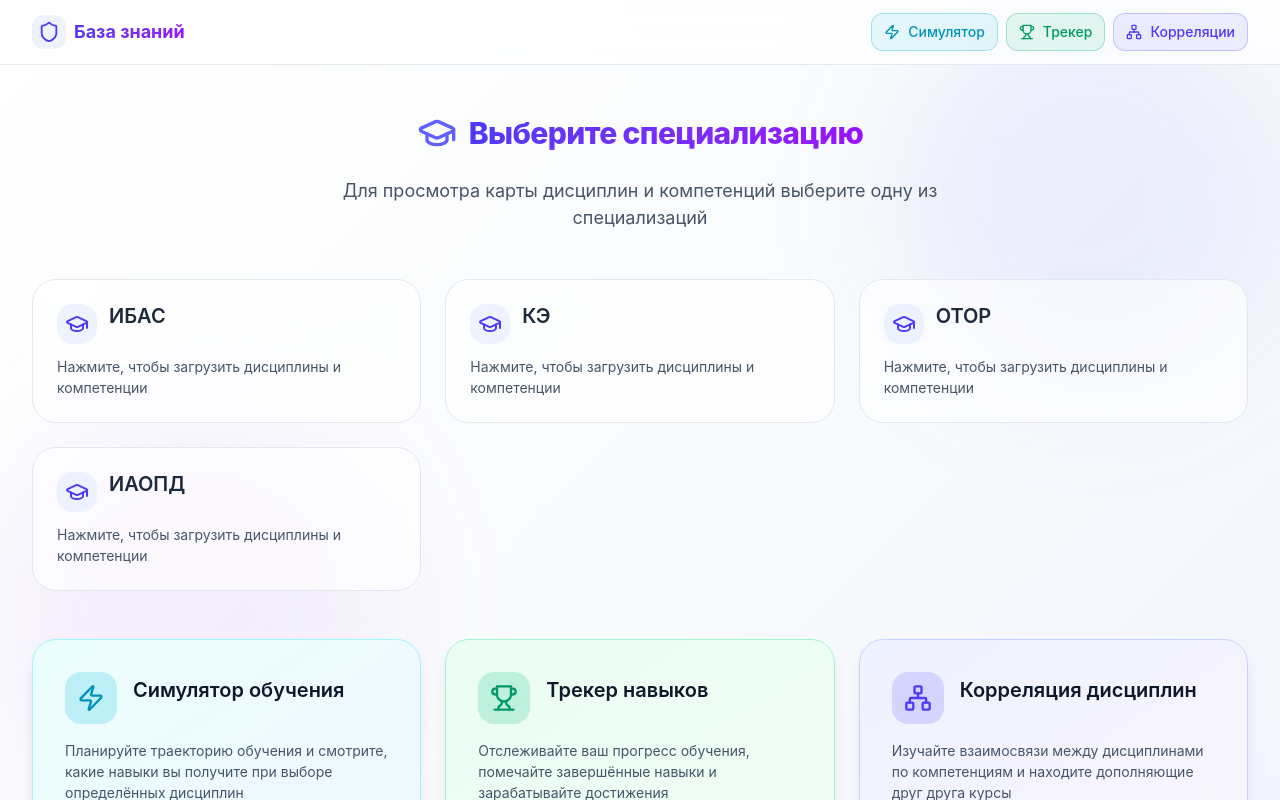
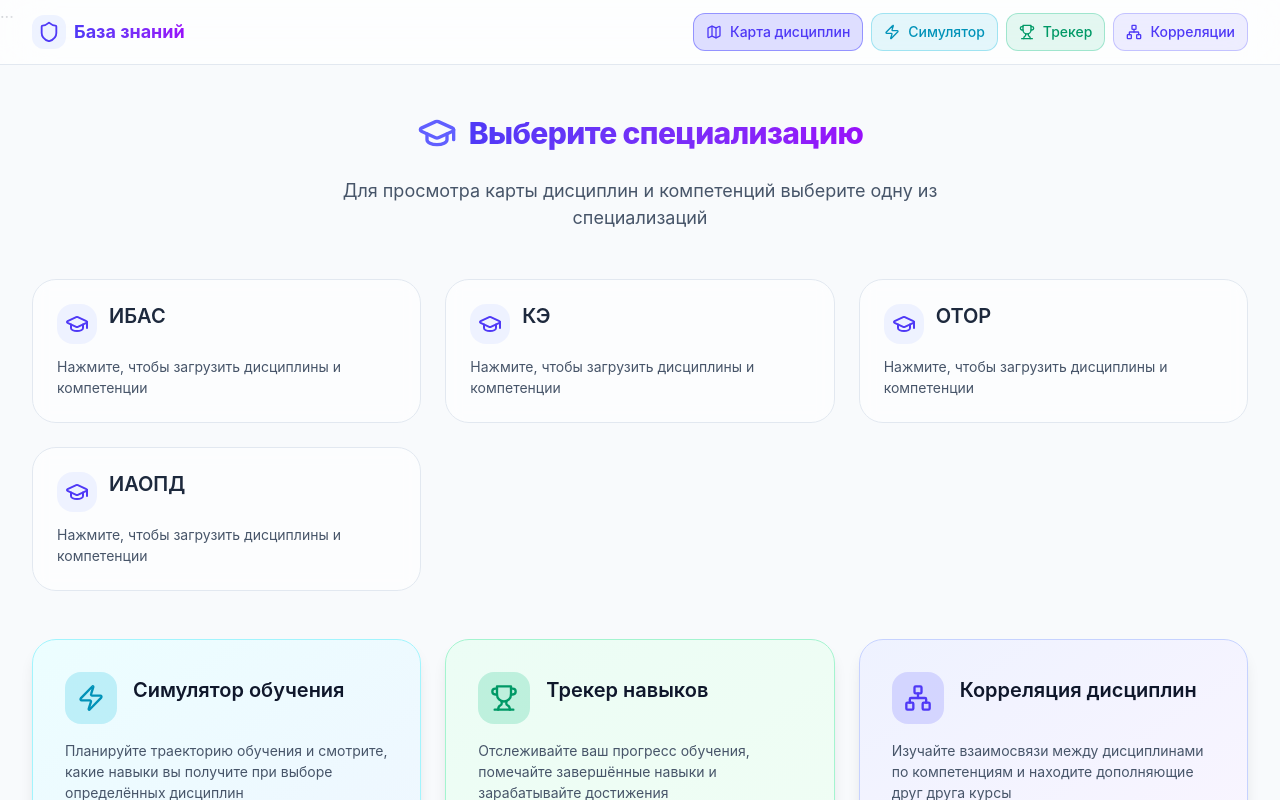
Before and after one commit to WalexWeb/knowledge-base, a Next.js app: page / in a window 1280 px wide. Shown: the top 800 px of the page. Built offline with nearby package versions, Linux system fonts and the light colour scheme.

Commit message:
feat: обновил логику отображения кнопок в page-header

```diff
--- a/app/page.tsx
+++ b/app/page.tsx
@@ -29,6 +29,7 @@ import {
   getSpecializations,
   getSpecializationData,
 } from "@/src/utils/specialization-formatter";
+import { PageHeader } from "@/src/components/page-header";
 
 export default function Home() {
   const {
@@ -85,44 +86,54 @@ export default function Home() {
     setActiveTab("map");
   };
 
+  const tabButtons = (
+    <div className="flex items-center gap-2">
+      <motion.button
+        whileHover={{ scale: 1.05 }}
+        whileTap={{ scale: 0.95 }}
+        onClick={() => setActiveTab("map")}
+        className={`flex items-center gap-2  px-3 py-2 rounded-lg text-sm font-medium transition-all border ${
+          activeTab === "map"
+            ? "bg-linear-to-r from-indigo-500 to-purple-500 text-white border-indigo-500/60"
+            : "bg-indigo-500/10 hover:bg-indigo-500/20 text-indigo-600 dark:text-indigo-400 border-indigo-500/30 hover:border-indigo-500/60"
+        }`}
+      >
+        <Map size={16} />
+        <span className="hidden sm:inline">Карта дисциплин</span>
+        <span className="sm:hidden">Карта</span>
+      </motion.button>
+      <motion.button
+        whileHover={{ scale: 1.05 }}
+        whileTap={{ scale: 0.95 }}
+        onClick={() => setActiveTab("comparison")}
+        disabled={selectedDisciplines.length === 0}
+        className={`flex items-center gap-2 px-3 py-2 rounded-lg text-sm font-medium transition-all border ${
+          activeTab === "comparison"
+            ? "bg-linear-to-r from-indigo-500 to-purple-500 text-white border-indigo-500/60"
+            : "bg-indigo-500/10 hover:bg-indigo-500/20 text-indigo-600 dark:text-indigo-400 border-indigo-500/30 hover:border-indigo-500/60"
+        } disabled:opacity-40 disabled:hover:scale-100`}
+      >
+        <BarChart3 size={16} />
+        <span className="hidden sm:inline">
+          Сравнение ({selectedDisciplines.length})
+        </span>
+        <span className="sm:hidden">Сравн. ({selectedDisciplines.length})</span>
+      </motion.button>
+    </div>
+  );
+
   return (
-    <div className="min-h-screen bg-linear-to-br from-white via-slate-50 to-indigo-50 dark:from-slate-950 dark:via-slate-900 dark:to-slate-950 text-slate-900 dark:text-white">
-      {/* Фоновые элементы */}
-      <div className="fixed inset-0 pointer-events-none">
-        <div className="absolute top-0 right-0 w-96 h-96 bg-indigo-400/10 dark:bg-indigo-500/10 rounded-full blur-3xl"></div>
-        <div className="absolute bottom-0 left-0 w-96 h-96 bg-purple-400/10 dark:bg-purple-500/10 rounded-full blur-3xl"></div>
-      </div>
+    <div className="min-h-screen bg-linear-to-br ...">
+      <div className="fixed inset-0 pointer-events-none">...</div>
 
-      {/* НАВИГАЦИЯ */}
-      <nav className="sticky top-0 z-40 bg-white/70 dark:bg-slate-950/70 backdrop-blur-xl border-b border-slate-200 dark:border-slate-800">
-        <div className="max-w-7xl mx-auto px-4 sm:px-6 lg:px-8">
-          <div className="flex items-center justify-between h-16">
-            {/* Левая часть: кнопка назад + логотип + название специализации */}
-            <div className="flex items-center gap-4 shrink-0">
-              <motion.div
-                initial={{ opacity: 0, x: -20 }}
-                animate={{ opacity: 1, x: 0 }}
-                className="flex items-center gap-2"
-              >
-                <div className="p-1.5 rounded-lg bg-indigo-100/50 dark:bg-indigo-900/30">
-                  <Shield
-                    size={22}
-                    className="text-indigo-600 dark:text-indigo-400"
-                  />
-                </div>
-                <div className="flex flex-col">
-                  <span className="text-lg font-bold bg-linear-to-r from-indigo-600 to-purple-600 bg-clip-text text-transparent">
-                    База знаний
-                  </span>
-                </div>
-              </motion.div>
-              {selectedSpecializationId && (
+      <PageHeader
+        currentPage="map"
+        hideMapButton={!!selectedSpecializationId}
+        leftSlot={
+          selectedSpecializationId && (
             <motion.button
               onClick={handleBackToSpecializations}
-                  whileHover={{
-                    scale: 1.05,
-                    backgroundColor: "rgba(0,0,0,0.05)",
-                  }}
+              whileHover={{ scale: 1.05, backgroundColor: "rgba(0,0,0,0.05)" }}
               whileTap={{ scale: 0.95 }}
               className="flex items-center gap-2 px-3 py-1.5 rounded-lg text-sm font-medium transition-all bg-white/40 dark:bg-slate-800/40 hover:bg-white/60 dark:hover:bg-slate-700/60 text-slate-700 dark:text-slate-200 border border-slate-200/50 dark:border-slate-700/50"
             >
@@ -130,100 +141,10 @@ export default function Home() {
               <span className="hidden sm:inline">Все специализации</span>
               <span className="sm:hidden">Назад</span>
             </motion.button>
-              )}
-            </div>
-
-            {/* Центральная часть: вкладки (только при выбранной специализации) */}
-            {selectedSpecializationId && (
-              <div className="flex-1 flex justify-center mx-4">
-                <Tabs
-                  value={activeTab}
-                  onValueChange={setActiveTab}
-                  className="w-auto"
-                >
-                  <TabsList className="bg-white/40 dark:bg-slate-800/40 backdrop-blur-sm border border-slate-200/50 dark:border-slate-700/50 rounded-full p-1 gap-1 shadow-sm">
-                    <TabsTrigger
-                      value="map"
-                      className="flex items-center gap-2 px-4 py-1.5 rounded-full text-sm font-medium transition-all data-[state=active]:bg-linear-to-r data-[state=active]:from-indigo-500 data-[state=active]:to-purple-500 data-[state=active]:text-white data-[state=active]:shadow-md hover:scale-105"
-                    >
-                      <Map size={16} />
-                      <span className="hidden sm:inline">Карта дисциплин</span>
-                      <span className="sm:hidden">Карта</span>
-                    </TabsTrigger>
-                    <TabsTrigger
-                      value="comparison"
-                      disabled={selectedDisciplines.length === 0}
-                      className="flex items-center gap-2 px-4 py-1.5 rounded-full text-sm font-medium transition-all data-[state=active]:bg-linear-to-r data-[state=active]:from-indigo-500 data-[state=active]:to-purple-500 data-[state=active]:text-white data-[state=active]:shadow-md hover:scale-105 disabled:opacity-40 disabled:hover:scale-100"
-                    >
-                      <BarChart3 size={16} />
-                      <span className="hidden sm:inline">
-                        Сравнение ({selectedDisciplines.length})
-                      </span>
-                      <span className="sm:hidden">
-                        Сравн. ({selectedDisciplines.length})
-                      </span>
-                    </TabsTrigger>
-                  </TabsList>
-                </Tabs>
-              </div>
-            )}
-
-            {/* Правая часть: ссылки на другие страницы */}
-            <div className="flex items-center gap-2 shrink-0">
-              <motion.div
-                initial={{ opacity: 0, x: 10 }}
-                animate={{ opacity: 1, x: 0 }}
-                transition={{ delay: 0.1 }}
-              >
-                <Link href="/simulator">
-                  <motion.button
-                    whileHover={{ scale: 1.05 }}
-                    whileTap={{ scale: 0.95 }}
-                    className="hidden sm:flex items-center gap-2 px-3 py-2 rounded-lg text-sm font-medium transition-all bg-cyan-500/10 hover:bg-cyan-500/20 text-cyan-600 dark:text-cyan-400 border border-cyan-500/30 hover:border-cyan-500/60"
-                  >
-                    <Zap size={16} />
-                    <span>Симулятор</span>
-                  </motion.button>
-                </Link>
-              </motion.div>
-
-              <motion.div
-                initial={{ opacity: 0, x: 10 }}
-                animate={{ opacity: 1, x: 0 }}
-                transition={{ delay: 0.15 }}
-              >
-                <Link href="/tracker">
-                  <motion.button
-                    whileHover={{ scale: 1.05 }}
-                    whileTap={{ scale: 0.95 }}
-                    className="hidden sm:flex items-center gap-2 px-3 py-2 rounded-lg text-sm font-medium transition-all bg-emerald-500/10 hover:bg-emerald-500/20 text-emerald-600 dark:text-emerald-400 border border-emerald-500/30 hover:border-emerald-500/60"
-                  >
-                    <Trophy size={16} />
-                    <span>Трекер</span>
-                  </motion.button>
-                </Link>
-              </motion.div>
-
-              <motion.div
-                initial={{ opacity: 0, x: 10 }}
-                animate={{ opacity: 1, x: 0 }}
-                transition={{ delay: 0.2 }}
-              >
-                <Link href="/correlations">
-                  <motion.button
-                    whileHover={{ scale: 1.05 }}
-                    whileTap={{ scale: 0.95 }}
-                    className="hidden sm:flex items-center gap-2 px-3 py-2 rounded-lg text-sm font-medium transition-all bg-indigo-500/10 hover:bg-indigo-500/20 text-indigo-600 dark:text-indigo-400 border border-indigo-500/30 hover:border-indigo-500/60"
-                  >
-                    <Network size={16} />
-                    <span>Корреляции</span>
-                  </motion.button>
-                </Link>
-              </motion.div>
-            </div>
-          </div>
-        </div>
-      </nav>
+          )
+        }
+        centerSlot={selectedSpecializationId ? tabButtons : undefined}
+      />
 
       {/* Основной контент */}
       <main className="relative z-10 max-w-7xl mx-auto px-4 sm:px-6 lg:px-8 py-12">
--- a/src/components/page-header.tsx
+++ b/src/components/page-header.tsx
@@ -6,34 +6,53 @@ import { Map, Zap, Trophy, Network, Shield } from "lucide-react";
 
 interface PageHeaderProps {
   currentPage?: "map" | "simulator" | "tracker" | "correlations";
+  leftSlot?: React.ReactNode;
+  centerSlot?: React.ReactNode;
+  rightSlot?: React.ReactNode;
+  hideMapButton?: boolean;
 }
 
-export const PageHeader: React.FC<PageHeaderProps> = ({ currentPage = "map" }) => {
+export const PageHeader: React.FC<PageHeaderProps> = ({
+  currentPage = "map",
+  leftSlot,
+  centerSlot,
+  rightSlot,
+  hideMapButton = false,
+}) => {
   const navItems = [
-    { href: "/", icon: Map, label: "Карта дисциплин", color: "cyan" },
+    { href: "/", icon: Map, label: "Карта дисциплин", color: "indigo" },
     { href: "/simulator", icon: Zap, label: "Симулятор", color: "cyan" },
     { href: "/tracker", icon: Trophy, label: "Трекер", color: "emerald" },
-    { href: "/correlations", icon: Network, label: "Корреляции", color: "indigo" },
+    {
+      href: "/correlations",
+      icon: Network,
+      label: "Корреляции",
+      color: "indigo",
+    },
   ];
 
-  return (
-    <nav className="sticky top-0 z-40 bg-(--glass-default) backdrop-filter backdrop-blur-xl border-b border-(--color-border)">
-      <div className="max-w-7xl mx-auto px-4 sm:px-6 lg:px-8">
-        <div className="flex items-center justify-between h-16">
-          {/* Логотип */}
+  const filteredNavItems = hideMapButton
+    ? navItems.filter((item) => item.href !== "/")
+    : navItems;
+
+  const defaultLeftSlot = (
     <motion.div
       initial={{ opacity: 0, x: -20 }}
       animate={{ opacity: 1, x: 0 }}
-            className="flex items-center gap-3 shrink-0"
+      className="flex items-center gap-2"
     >
-            <div className="brand-logo">
-              <Shield size={24} />
+      <div className="p-1.5 rounded-lg bg-indigo-100/50 dark:bg-indigo-900/30">
+        <Shield size={22} className="text-indigo-600 dark:text-indigo-400" />
       </div>
+      <span className="text-lg font-bold bg-linear-to-r from-indigo-600 to-purple-600 bg-clip-text text-transparent">
+        База знаний
+      </span>
     </motion.div>
+  );
 
-          {/* Навигационные ссылки */}
+  const defaultRightSlot = (
     <div className="flex items-center gap-2 shrink-0">
-            {navItems.map(({ href, icon: Icon, label, color }, index) => {
+      {filteredNavItems.map(({ href, icon: Icon, label, color }, index) => {
         const isActive =
           (currentPage === "map" && href === "/") ||
           (currentPage === "simulator" && href === "/simulator") ||
@@ -41,21 +60,33 @@ export const PageHeader: React.FC<PageHeaderProps> = ({ currentPage = "map" }) =
           (currentPage === "correlations" && href === "/correlations");
 
         const bgColorClass = {
-                cyan: isActive ? "bg-cyan-500/20" : "bg-cyan-500/10 hover:bg-cyan-500/20",
-                emerald: isActive ? "bg-emerald-500/20" : "bg-emerald-500/10 hover:bg-emerald-500/20",
-                indigo: isActive ? "bg-indigo-500/20" : "bg-indigo-500/10 hover:bg-indigo-500/20",
+          cyan: isActive
+            ? "bg-cyan-500/20"
+            : "bg-cyan-500/10 hover:bg-cyan-500/20",
+          emerald: isActive
+            ? "bg-emerald-500/20"
+            : "bg-emerald-500/10 hover:bg-emerald-500/20",
+          indigo: isActive
+            ? "bg-indigo-500/20"
+            : "bg-indigo-500/10 hover:bg-indigo-500/20",
         }[color];
 
         const textColorClass = {
-                cyan: isActive ? "text-cyan-600 dark:text-cyan-400" : "text-cyan-600 dark:text-cyan-400",
-                emerald: isActive ? "text-emerald-600 dark:text-emerald-400" : "text-emerald-600 dark:text-emerald-400",
-                indigo: isActive ? "text-indigo-600 dark:text-indigo-400" : "text-indigo-600 dark:text-indigo-400",
+          cyan: "text-cyan-600 dark:text-cyan-400",
+          emerald: "text-emerald-600 dark:text-emerald-400",
+          indigo: "text-indigo-600 dark:text-indigo-400",
         }[color];
 
         const borderColorClass = {
-                cyan: isActive ? "border-cyan-500/60" : "border-cyan-500/30 hover:border-cyan-500/60",
-                emerald: isActive ? "border-emerald-500/60" : "border-emerald-500/30 hover:border-emerald-500/60",
-                indigo: isActive ? "border-indigo-500/60" : "border-indigo-500/30 hover:border-indigo-500/60",
+          cyan: isActive
+            ? "border-cyan-500/60"
+            : "border-cyan-500/30 hover:border-cyan-500/60",
+          emerald: isActive
+            ? "border-emerald-500/60"
+            : "border-emerald-500/30 hover:border-emerald-500/60",
+          indigo: isActive
+            ? "border-indigo-500/60"
+            : "border-indigo-500/30 hover:border-indigo-500/60",
         }[color];
 
         return (
@@ -79,6 +110,21 @@ export const PageHeader: React.FC<PageHeaderProps> = ({ currentPage = "map" }) =
         );
       })}
     </div>
+  );
+
+  return (
+    <nav className="sticky top-0 z-40 bg-white/70 dark:bg-slate-950/70 backdrop-blur-xl border-b border-slate-200 dark:border-slate-800">
+      <div className="max-w-7xl mx-auto px-4 sm:px-6 lg:px-8">
+        <div className="flex items-center justify-between h-16">
+          <div className="flex items-center gap-4 shrink-0">
+            {leftSlot ?? defaultLeftSlot}
+          </div>
+          {centerSlot && (
+            <div className="flex-1 flex justify-center mx-4">{centerSlot}</div>
+          )}
+          <div className="flex items-center gap-2 shrink-0">
+            {rightSlot ?? defaultRightSlot}
+          </div>
         </div>
       </div>
     </nav>
```
Lines whose indentation alone changed are shown as unchanged.
